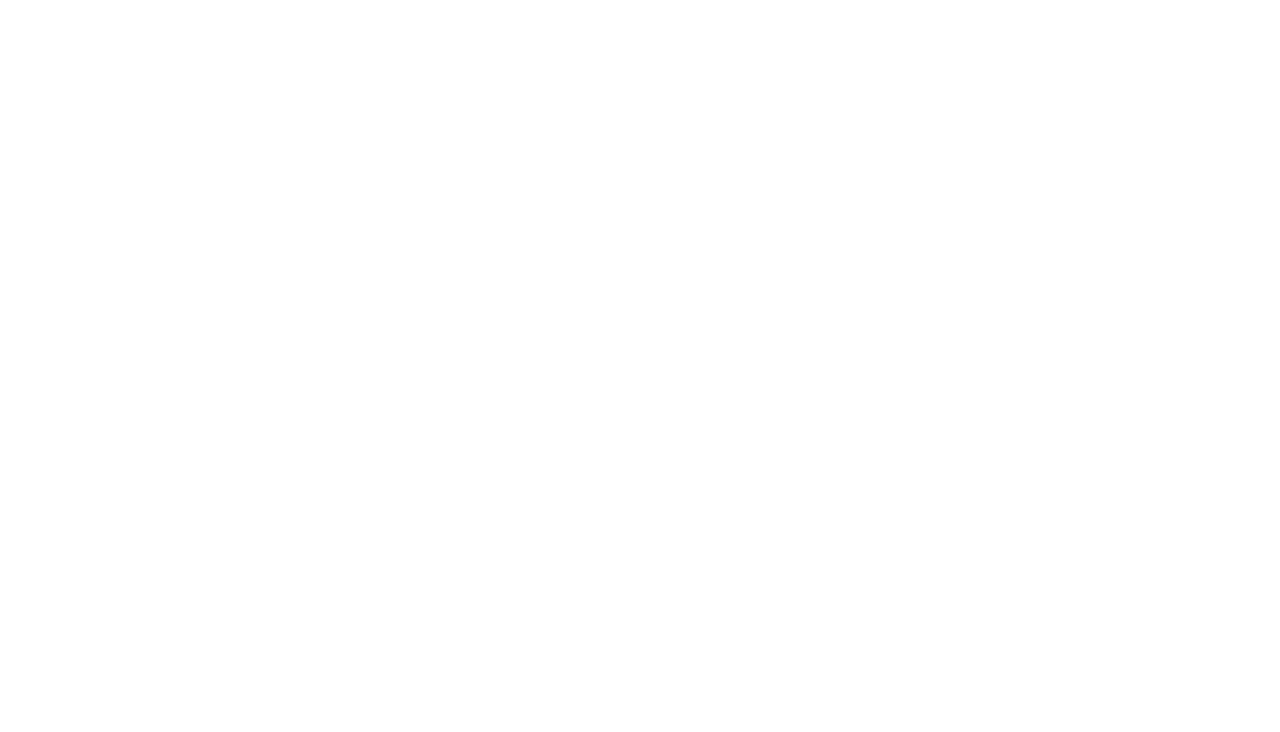
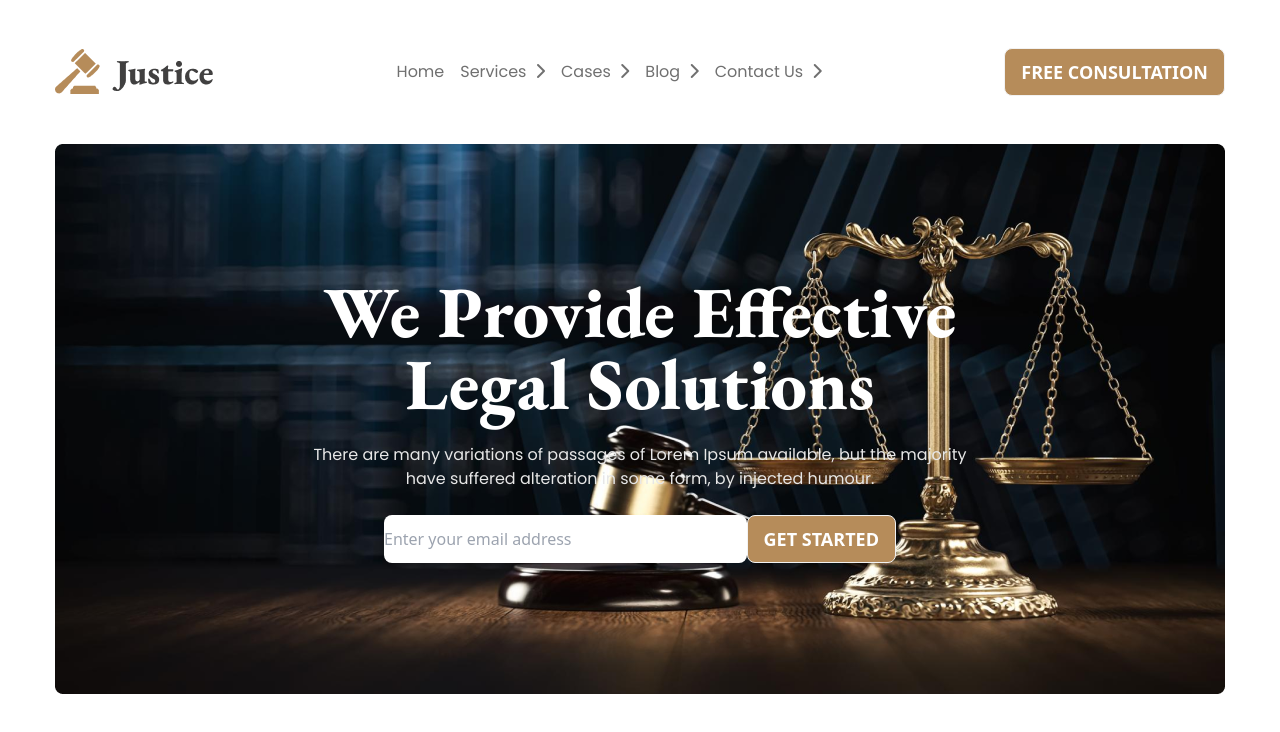
Before and after one commit to m01713261932/legal-solution-resources-project, a plain HTML site: page index.html in a window 1280 px wide. Drawn offline with nearby package versions, Linux system fonts and the light colour scheme.

Commit message:
added banner section

```diff
--- a/index.html
+++ b/index.html
@@ -1,11 +1,87 @@
 <!DOCTYPE html>
 <html lang="en">
+
 <head>
     <meta charset="UTF-8">
     <meta name="viewport" content="width=device-width, initial-scale=1.0">
-    <title>Document</title>
+    <title>Legal Solution</title>
+    <!-- favicon  -->
+    <link rel="shortcut icon" href="./images/favicon.ico" type="image/x-icon">
+    <!-- font awesome icon  -->
+    <script src="https://kit.fontawesome.com/91caccbe73.js" crossorigin="anonymous"></script>
+    <!-- google font  -->
+    <link rel="preconnect" href="https://fonts.googleapis.com">
+    <link rel="preconnect" href="https://fonts.gstatic.com" crossorigin>
+    <link
+        href="https://fonts.googleapis.com/css2?family=EB+Garamond:wght@400;800&family=Poppins:wght@400;600&display=swap"
+        rel="stylesheet">
+    <!-- tailwind with daisyUi link  -->
+    <link href="https://cdn.jsdelivr.net/npm/daisyui@3.3.1/dist/full.css" rel="stylesheet" type="text/css" />
+    <script src="https://cdn.tailwindcss.com"></script>
+    <script>
+        tailwind.config = {
+            theme: {
+                extend: {
+                    backgroundImage: {
+                        'banner-bg-img': "url('./images/banner.png')",
+                    }
+                }
+            }
+        }
+    </script>
+
+    <style>
+        .eb-garamond {
+            font-family: 'EB Garamond', serif;
+        }
+
+        .poppins {
+            font-family: 'Poppins', sans-serif;
+        }
+    </style>
+
 </head>
+
 <body>
+    <!-- start nav section  -->
+    <nav class="max-w-[73.125rem] mx-auto flex flex-col md:flex-row md:justify-between pt-12 items-center">
+        <div>
+            <img src="./images/logo2.png" alt="">
+        </div>
+        <div class="py-4 md:py-0">
+            <ul class=" flex md:flex gap-4 text-base text-[#707070] poppins">
+                <li><a href="">Home</a></li>
+                <li><a href="">Services &nbsp<i class="fa-solid fa-chevron-right"></i></a></li>
+                <li><a href="">Cases &nbsp<i class="fa-solid fa-chevron-right"></i></a></i></li>
+                <li><a href="">Blog &nbsp<i class="fa-solid fa-chevron-right"></i></a></i></li>
+                <li><a href="">Contact Us &nbsp<i class="fa-solid fa-chevron-right"></i></a></i></li>
+            </ul>
+        </div>
+        <div>
+            <a class="btn bg-[#B68C5A] text-white text-[1.125rem] fw-semibold">Free Consultation</a>
+        </div>
+
+    </nav>
+    <!-- end nav section  -->
+
+    <!-- start main banner section  -->
+    <div class="hero max-w-[73.125rem] min-h-[34.375rem] mx-auto my-12 bg-banner-bg-img">
+        <div class="text-center">
+            <div class="">
+                <h1 class="text-7xl text-white eb-garamond font-extrabold">We Provide Effective <br> Legal Solutions
+                </h1>
+                <p class="text-[#E7E7E7] poppins py-6 max-w-[42rem] text-base">There are many variations of
+                    passages of Lorem Ipsum available, but the majority have suffered alteration in some form, by
+                    injected humour.</p>
+                <div class="flex justify-center max-w-[32rem] mx-auto ">
+                    <input class="flex-1 rounded-lg" placeholder="Enter your email address" type="text">
+                    <button class="btn bg-[#B68C5A] text-white text-[1.125rem] fw-semibold">Get Started</button>
+                </div>
+
+            </div>
+        </div>
+    </div>
 
 </body>
+
 </html>
--- /dev/null
+++ b/tailwind.config.js
@@ -0,0 +1,8 @@
+/** @type {import('tailwindcss').Config} */
+module.exports = {
+    content: ["./src/**/*.{html,js}"],
+    theme: {
+      extend: {},
+    },
+    plugins: [],
+  }
```
Also changed, not shown: images/favicon.ico (added).
